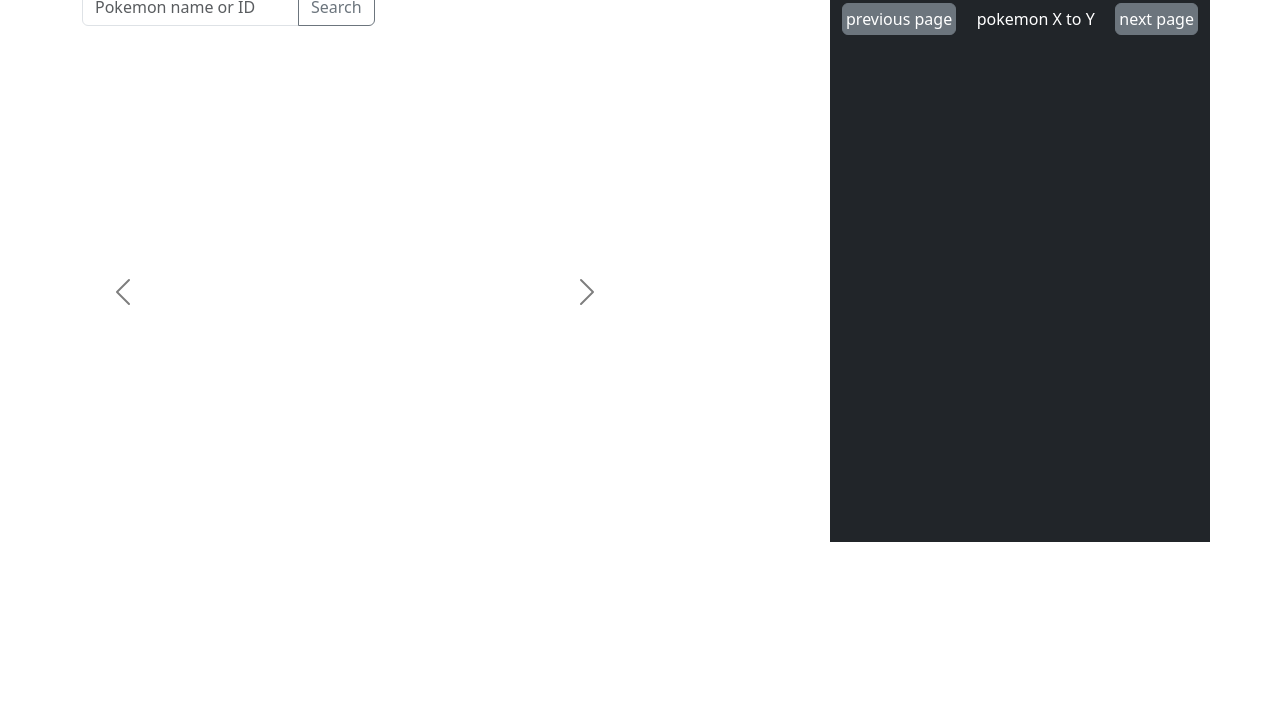
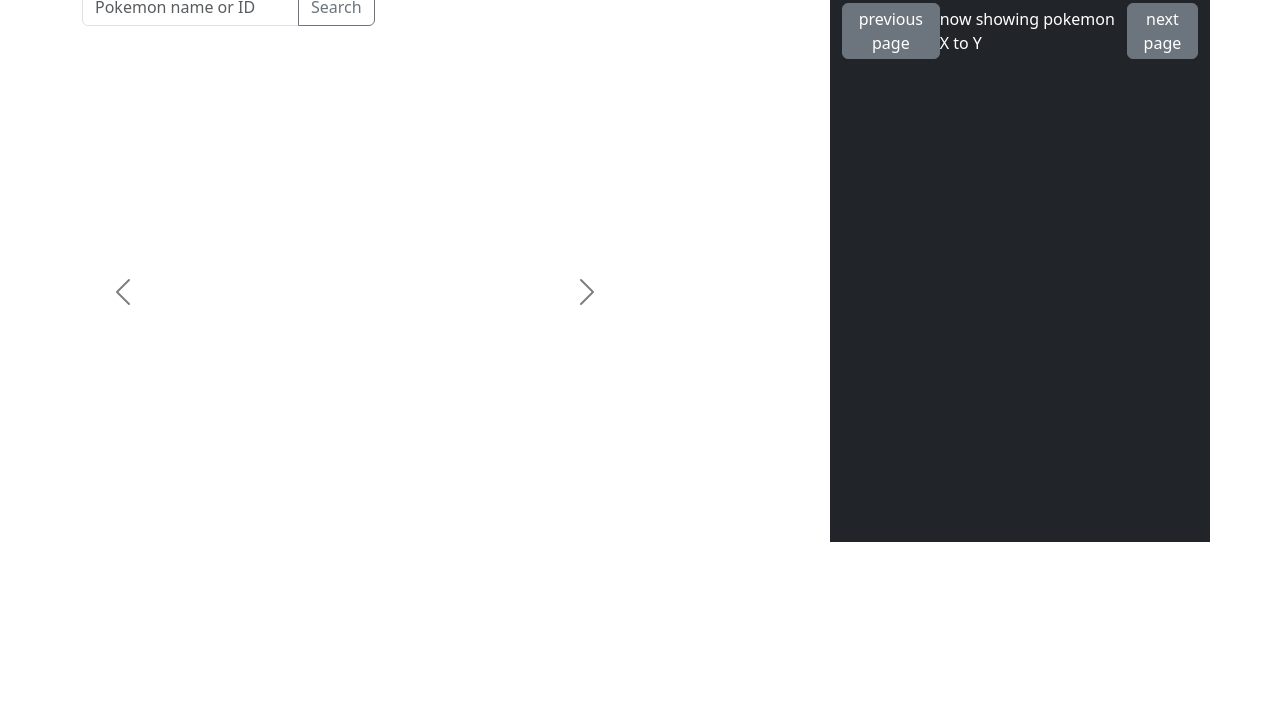
Before and after one commit to gruvix/Pokedex, a website: page index.html in a window 1280 px wide. Shown: the part 97-800 px from the top of the page. Drawn offline with nearby package versions, Linux system fonts and the light colour scheme; no server answers.

Commit message:
Revert "update page indicator text"
This reverts commit 3210dedd65421066c380a5e065b74b599e2459c5.

```diff
--- a/index.html
+++ b/index.html
@@ -62,7 +62,7 @@
                     </li>
                 </ul>
                 <div style="justify-content: space-between; align-items: center; display: flex;">
-                    <button class="btn btn-secondary pokemon-list-button">previous page</button><un id="pokemon-list-page">pokemon X to Y</un><button class="btn btn-secondary pokemon-list-button">next page</button>
+                    <button class="btn btn-secondary pokemon-list-button">previous page</button><un id="pokemon-list-page">now showing pokemon X to Y</un><button class="btn btn-secondary pokemon-list-button">next page</button>
                 </div>
             </nav>
         </div>
```
